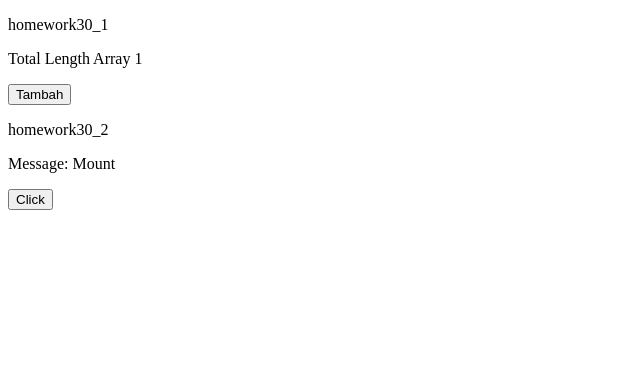
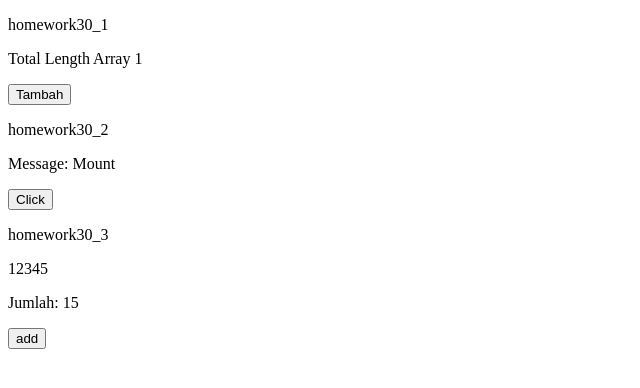
Before and after one commit to kentangkiting/Homework30, a React (Vite) app: page / in a window 1280 px wide. Shown: the top 388 px of the page, without its empty margins (0-640 px from the left). Built offline with nearby package versions, Linux system fonts and the light colour scheme.

Commit message:
homework30_3

```diff
--- /dev/null
+++ b/src/homework30_3.tsx
@@ -0,0 +1,32 @@
+import React, { useCallback, useState } from "react";
+
+const Jumlah = (props) => {
+  const sum = () => {
+    if (props.arr) {
+      return props.arr.reduce((total, num) => total + num, 0);
+    }
+  };
+
+  return (
+    <div>
+      <p>Jumlah: {sum()}</p>
+      <button onClick={props.addData}>add</button>
+    </div>
+  );
+};
+
+const JumlahView = () => {
+  const [data, setData] = useState([1, 2, 3, 4, 5]);
+  const increment = useCallback(() => {
+    setData((t) => [...t, 5]);
+  }, []);
+
+  return (
+    <>
+      {data}
+      <Jumlah arr={data} addData={increment} />
+    </>
+  );
+};
+
+export default JumlahView;
--- a/src/main.tsx
+++ b/src/main.tsx
@@ -2,6 +2,7 @@ import { StrictMode } from "react";
 import { createRoot } from "react-dom/client";
 import Total from "./homework30_1.tsx";
 import Contoh from "./homework30_2.tsx";
+import JumlahView from "./homework30_3.tsx";
 
 createRoot(document.getElementById("root")!).render(
   <StrictMode>
@@ -9,5 +10,7 @@ createRoot(document.getElementById("root")!).render(
     <Total />
     <p>homework30_2</p>
     <Contoh />
+    <p>homework30_3</p>
+    <JumlahView />
   </StrictMode>
 );
```
